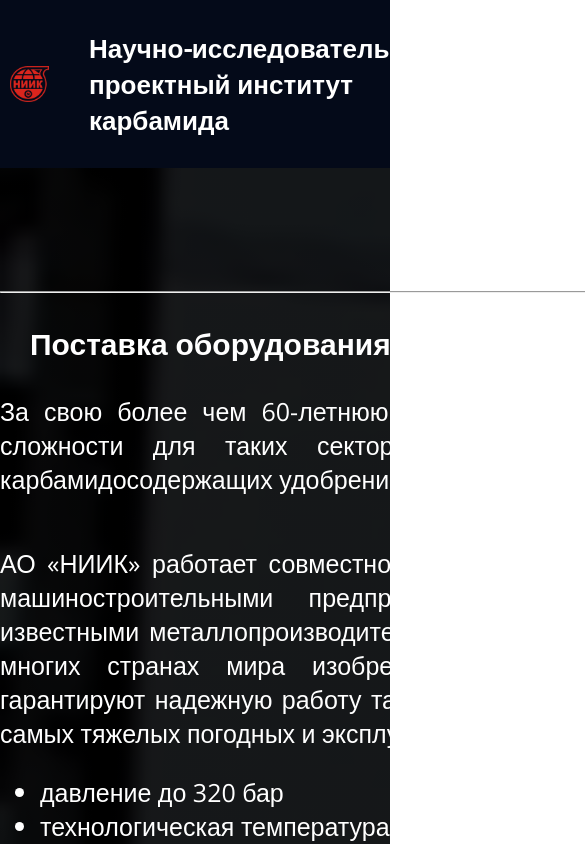
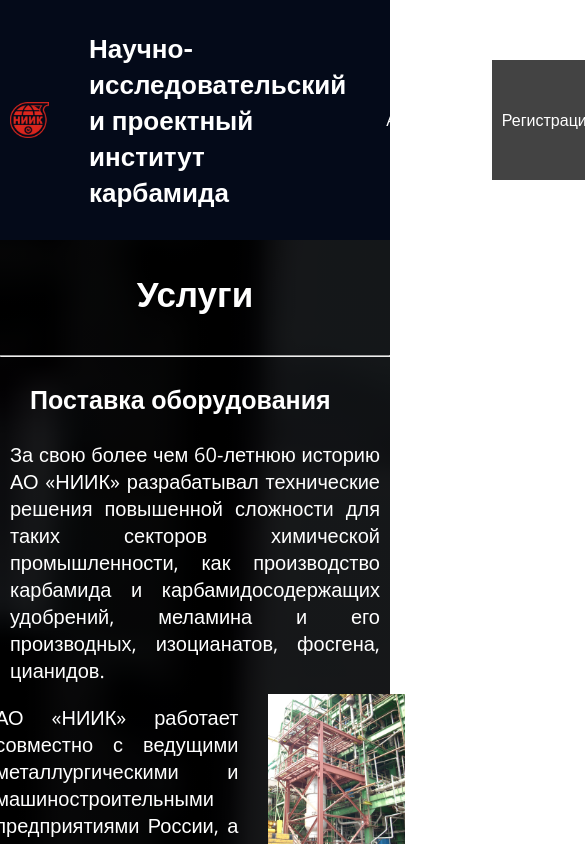
Before and after one commit to Spudisis/PracnicNIIK, a React (Create React App) app: page / in a window 390 px wide. Shown: the top 844 px of the page, 585 px wide, since content can reach past the window. Built offline with nearby package versions, Linux system fonts and the light colour scheme.

Commit message:
adaptive 1024-768

```diff
--- a/src/app.module.css
+++ b/src/app.module.css
@@ -4,6 +4,3 @@
   background-repeat: no-repeat;
   background-size: cover;
 }
-
-.img {
-}
--- a/src/footer/footer.module.css
+++ b/src/footer/footer.module.css
@@ -3,7 +3,7 @@
 }
 
 .wrapper {
-  width: 1280px;
+  max-width: 1150px;
   margin: 0 auto;
   min-height: 10vh;
   box-sizing: border-box;
@@ -26,3 +26,8 @@
 .wrapper p {
   font-size: 20px;
 }
+@media screen and (max-width: 1024px) {
+  .wrapper p {
+    font-size: 15px;
+  }
+}
--- a/src/header/auth/auth.module.css
+++ b/src/header/auth/auth.module.css
@@ -46,6 +46,7 @@
 
 .activeBlockArrow {
   display: block;
+  margin-left: 50px;
 }
 .arrowImg {
   width: 40px;
@@ -54,3 +55,12 @@
 .activeBlockArrow:hover {
   cursor: pointer;
 }
+
+@media screen and (max-width: 1024px) {
+  .activeBlockArrow {
+    margin-left: 20px;
+  }
+  .wrap {
+    margin-right: 10px;
+  }
+}
--- a/src/header/header.module.css
+++ b/src/header/header.module.css
@@ -1,11 +1,11 @@
 .wrapper {
-  width: 1280px;
+  max-width: 1150px;
   margin: 0 auto;
   min-height: 10vh;
   box-sizing: border-box;
 }
 .wrapper__change {
-  max-width: 1280px;
+  max-width: 1150px;
   margin: 0 auto;
   max-height: 8vh;
   box-sizing: border-box;
@@ -39,3 +39,9 @@
     top: 0;
   }
 }
+@media screen and (max-width: 1024px) {
+  .wrapper__change {
+    max-width: 1024px;
+    margin: 0 auto;
+  }
+}
--- a/src/main/general/general.module.css
+++ b/src/main/general/general.module.css
@@ -39,3 +39,20 @@
   width: 100vh;
   height: 50vh;
 }
+@media screen and (max-width: 1024px) {
+  .head {
+    font-size: 35px;
+  }
+  .PostOb {
+    font-size: 25px;
+    margin-left: 30px;
+  }
+  p {
+    font-size: 20px;
+    text-align: justify;
+    margin: 10px;
+  }
+  li {
+    font-size: 20px;
+  }
+}
--- a/src/main/main.jsx
+++ b/src/main/main.jsx
@@ -6,12 +6,13 @@
 function Main() {
   return (
     <main className={s.wrapper}>
-      <Routes>
-        <Route path="/authorization" element={<Authorization />} />
-        <Route path="/registration" element={<Registration />} />
-
-        <Route path="/" element={<General />} />
-      </Routes>
+      <div>
+        <Routes>
+          <Route path="/authorization" element={<Authorization />} />
+          <Route path="/registration" element={<Registration />} />
+          <Route path="/" element={<General />} />
+        </Routes>
+      </div>
     </main>
   );
 }
--- a/src/main/main.module.css
+++ b/src/main/main.module.css
@@ -1,11 +1,18 @@
 .wrapper {
-  width: 1280px;
-  margin: 0 auto;
+  max-width: 1150px;
   min-height: 150vh;
   box-sizing: border-box;
+  margin: 0 auto;
 }
 
 h2 {
   margin: 0px;
   padding: 0px;
 }
+.dfsfs {
+  border: 1px solid white;
+  width: 40px;
+  height: 40px;
+  left: 1500px;
+  position: absolute;
+}
```
